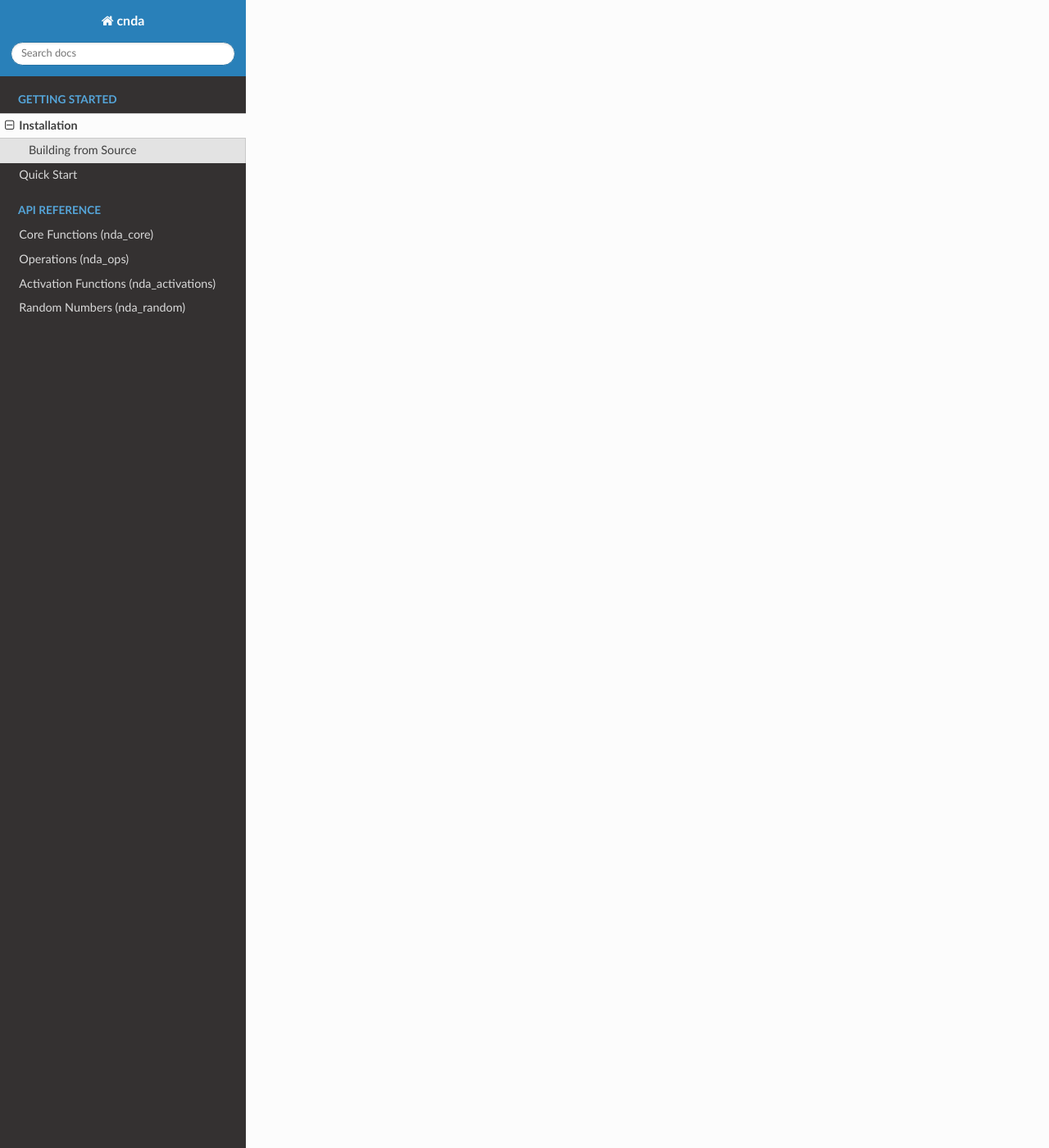
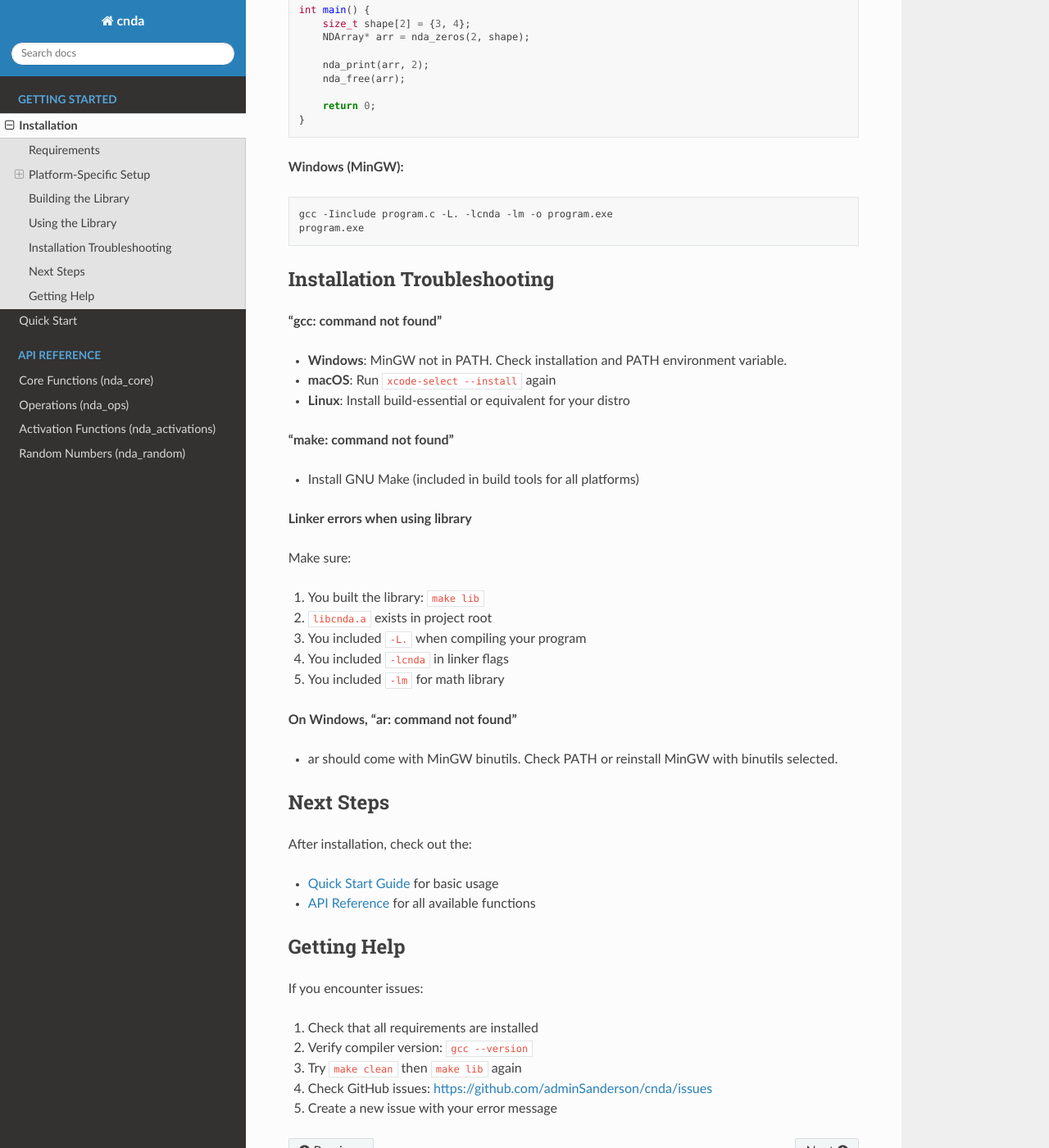
Before and after one commit to adminSanderson/cnda, a Sphinx documentation site: the page built from docs/guides/installation.rst, in a window 1280 px wide and 1400 px high, scrolled down 3801 px. Shown: the whole window at 82% size. Built offline with Sphinx 7.4.7 and the Read the Docs theme 3.1.0, drawn with Linux system fonts in a browser that asks for light colours; some of the changed text lies outside the part shown.

Commit message:
docs: update installation.rst

```diff
--- a/docs/guides/installation.rst
+++ b/docs/guides/installation.rst
@@ -1,13 +1,249 @@
 Installation
 =============
 
-Building from Source
---------------------
+This guide covers building **cnda** on Windows, macOS, and Linux.
 
-Clone and build:
+Requirements
+------------
+
+Before building, you need:
+
+- **C Compiler**: GCC or compatible (Clang, MSVC)
+- **Make**: GNU Make or compatible tool
+- **Git**: To clone the repository
+
+Platform-Specific Setup
+------------------------
+
+Windows
+~~~~~~~
+
+**Option 1: Using MinGW (Recommended)**
+
+1. Download MinGW-w64 from `https://www.mingw-w64.org/ <https://www.mingw-w64.org/>`_
+
+2. Install MinGW with these components:
+
+   - gcc (C compiler)
+   - mingw32-make (GNU Make)
+   - binutils (ar, ranlib for archive creation)
+
+3. Add MinGW to your PATH:
+
+   - Right-click "This PC" → Properties
+   - Advanced system settings → Environment Variables
+   - Add MinGW bin folder to PATH (e.g., ``C:\mingw64\bin``)
+
+4. Verify installation:
+
+   .. code-block:: bash
+
+      gcc --version
+      mingw32-make --version
+
+**Option 2: Using WSL2 (Windows Subsystem for Linux)**
+
+If you prefer a Linux environment on Windows:
+
+.. code-block:: bash
+
+   # Enable WSL2 in PowerShell (Admin)
+   wsl --install
+
+   # Then follow Linux instructions below
+
+**Option 3: Using Visual Studio (Advanced)**
+
+You can also use MSVC, but you'll need to adjust the Makefile.
+
+macOS
+~~~~~
+
+Install Xcode Command Line Tools:
+
+.. code-block:: bash
+
+   xcode-select --install
+
+This includes gcc, clang, and make.
+
+**Verify installation:**
+
+.. code-block:: bash
+
+   gcc --version
+   make --version
+
+Linux
+~~~~~
+
+**Ubuntu/Debian:**
+
+.. code-block:: bash
+
+   sudo apt update
+   sudo apt install build-essential git
+
+This includes gcc, make, and other development tools.
+
+**Fedora/RHEL:**
+
+.. code-block:: bash
+
+   sudo dnf install gcc make git
+
+**Arch Linux:**
+
+.. code-block:: bash
+
+   sudo pacman -S base-devel git
+
+**Verify installation:**
+
+.. code-block:: bash
+
+   gcc --version
+   make --version
+
+Building the Library
+---------------------
+
+**1. Clone the Repository**
 
 .. code-block:: bash
 
    git clone https://github.com/adminSanderson/cnda
    cd cnda
-   make
+
+**2. Build the Library**
+
+.. code-block:: bash
+
+   make lib
+
+This creates ``libcnda.a`` (static library) in the project root.
+
+**On Windows with MinGW, use:**
+
+.. code-block:: bash
+
+   mingw32-make lib
+
+**Output:**
+
+- ``libcnda.a`` - Static library (all platforms)
+- ``build/`` - Compiled object files
+
+**3. Run Tests (Optional)**
+
+Verify the build is working:
+
+.. code-block:: bash
+
+   make test
+
+Or on Windows:
+
+.. code-block:: bash
+
+   mingw32-make test
+
+This compiles and runs all test files in the ``tests/`` directory.
+
+**4. Clean Build (Optional)**
+
+To remove build artifacts:
+
+.. code-block:: bash
+
+   make clean
+
+This removes ``build/`` directory and ``libcnda.a``.
+
+Using the Library
+------------------
+
+Once built, link ``libcnda.a`` to your project:
+
+**Example: Compile a program using cnda**
+
+.. code-block:: bash
+
+   gcc -Iinclude program.c -L. -lcnda -lm -o program
+
+**Explanation:**
+
+- ``-Iinclude`` - Add header directory to include path
+- ``-L.`` - Add current directory to library search path
+- ``-lcnda`` - Link against libcnda.a
+- ``-lm`` - Link math library (required for math.h functions)
+- ``-o program`` - Output executable name
+
+**Example C Program:**
+
+.. code-block:: c
+
+   #include "cnda.h"
+
+   int main() {
+       size_t shape[2] = {3, 4};
+       NDArray* arr = nda_zeros(2, shape);
+
+       nda_print(arr, 2);
+       nda_free(arr);
+
+       return 0;
+   }
+
+**Windows (MinGW):**
+
+.. code-block:: bash
+
+   gcc -Iinclude program.c -L. -lcnda -lm -o program.exe
+   program.exe
+
+Installation Troubleshooting
+------------------------------
+
+**"gcc: command not found"**
+
+- **Windows**: MinGW not in PATH. Check installation and PATH environment variable.
+- **macOS**: Run ``xcode-select --install`` again
+- **Linux**: Install build-essential or equivalent for your distro
+
+**"make: command not found"**
+
+- Install GNU Make (included in build tools for all platforms)
+
+**Linker errors when using library**
+
+Make sure:
+
+1. You built the library: ``make lib``
+2. ``libcnda.a`` exists in project root
+3. You included ``-L.`` when compiling your program
+4. You included ``-lcnda`` in linker flags
+5. You included ``-lm`` for math library
+
+**On Windows, "ar: command not found"**
+
+- ar should come with MinGW binutils. Check PATH or reinstall MinGW with binutils selected.
+
+Next Steps
+----------
+
+After installation, check out the:
+
+- :doc:`Quick Start Guide </guides/quickstart>` for basic usage
+- :doc:`API Reference </api/core>` for all available functions
+
+Getting Help
+------------
+
+If you encounter issues:
+
+1. Check that all requirements are installed
+2. Verify compiler version: ``gcc --version``
+3. Try ``make clean`` then ``make lib`` again
+4. Check GitHub issues: https://github.com/adminSanderson/cnda/issues
+5. Create a new issue with your error message
```
